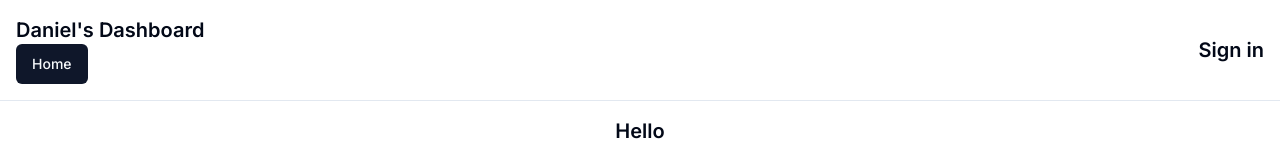
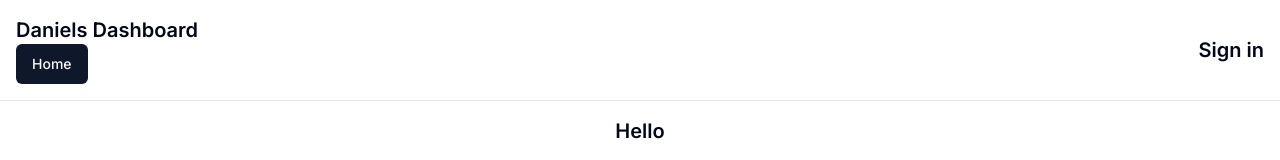
Before and after one commit to DanielMihaylov22/next-clerk-task, a Next.js app: page / in a window 1280 px wide. Shown: the top 160 px of the page. Built offline with nearby package versions, Linux system fonts and the light colour scheme; no server answers.

Commit message:
vercel bugfix

```diff
--- a/src/components/topnav.tsx
+++ b/src/components/topnav.tsx
@@ -11,7 +11,7 @@ export default function TopNav() {
   return (
     <nav className="flex w-full items-center justify-between p-4 text-xl font-semibold border-b">
       <div className="padding-2">
-        Daniel's Dashboard
+        Daniels Dashboard
         <div>
           <Link href="/">
             <Button>Home</Button>
```
